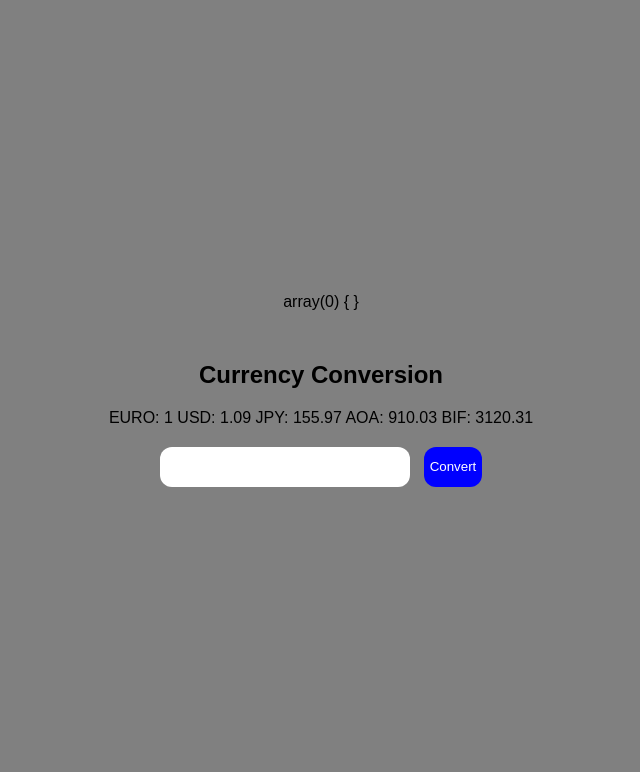
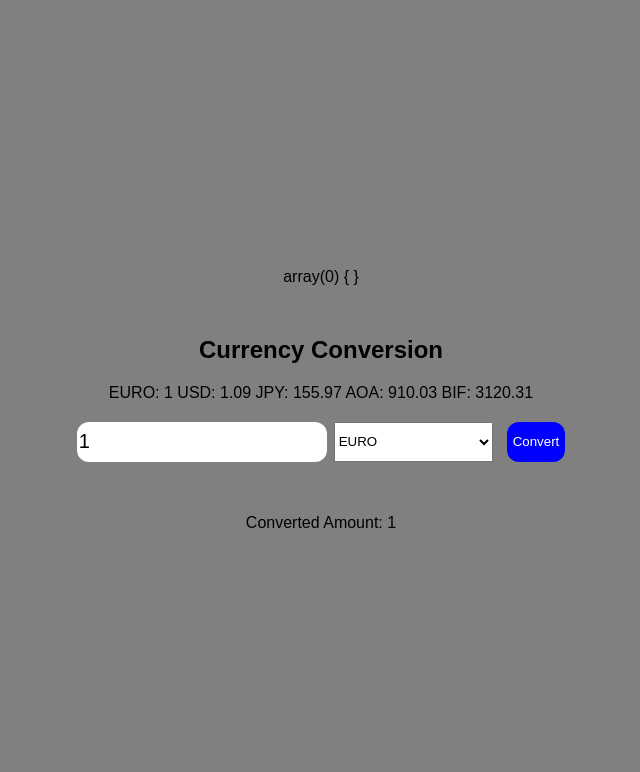
Before and after one commit to becodeorg/verou-5-the-dream-JosueSalazaku, a PHP site: page / in a window 1280 px wide. Shown: the top 772 px of the page, without its empty margins (319-959 px from the left). Run offline with PHP 8.4, Linux system fonts and the light colour scheme.

Commit message:
Add slections for different currencies and culculate

```diff
--- a/index.php
+++ b/index.php
@@ -17,20 +17,24 @@ $currenciesRate = (object) [
     'BIF' => 3120.31
 ];
 
-function currencyChange($currency, $amount) {
-    global $currenciesRate;
+// Default values
+$amount = 1;  // Default amount
+$currency = 'EURO';  // Default currency
+
+// Check if the form is submitted
+if ($_SERVER['REQUEST_METHOD'] === 'POST') {
+    // Retrieve the form data
+    $amount = isset($_POST['amount']) ? $_POST['amount'] : '';
+    $currency = isset($_POST['currency']) ? $_POST['currency'] : 'EURO';
+}
+
+function currencyChange($amount, $currency, $currenciesRate) {
     if (isset($currenciesRate->$currency)) {
         $convertedAmount = $amount * $currenciesRate->$currency;
         return $convertedAmount;
     } else {
         return "Invalid currency";
     }
-}
-
-
-if ($_SERVER['REQUEST_METHOD'] === 'POST') {
-    $amount = isset($_POST['amount']) ? $_POST['amount'] : '';
-    $convertedAmount = currencyChange('EURO', $amount);
 }
 ?>
 
@@ -92,19 +96,22 @@ button {
 <body>
     <main>
         <h2>Currency Conversion</h2>
-        <?php foreach ($currenciesRate as $currency => $rate): ?>
-            <?php echo "$currency: $rate"; ?>
+        <?php foreach ($currenciesRate as $currencyKey => $rate): ?>
+            <?php echo "$currencyKey: $rate"; ?>
         <?php endforeach; ?>
 
-        <?php if (isset($convertedAmount)): ?>
-            <p>Converted Amount: <?php echo $convertedAmount; ?></p>
-        <?php endif; ?>
-
         <form action="index.php" method="post">
-            <input type="number" name="amount">
+            <input type="number" name="amount" value="<?php echo $amount; ?>">
+            <select name="currency">
+                <?php foreach ($currencies as $currencyKey => $currencyName): ?>
+                    <option value="<?php echo $currencyKey; ?>" <?php echo ($currencyKey == $currency) ? 'selected' : ''; ?>><?php echo $currencyName; ?></option>
+                <?php endforeach; ?>
+            </select>
             <br>
             <button type="submit">Convert</button>
         </form>
+
+        <p>Converted Amount: <?php echo currencyChange($amount, $currency, $currenciesRate); ?></p>
     </main>
 </body>
 </html>
```
